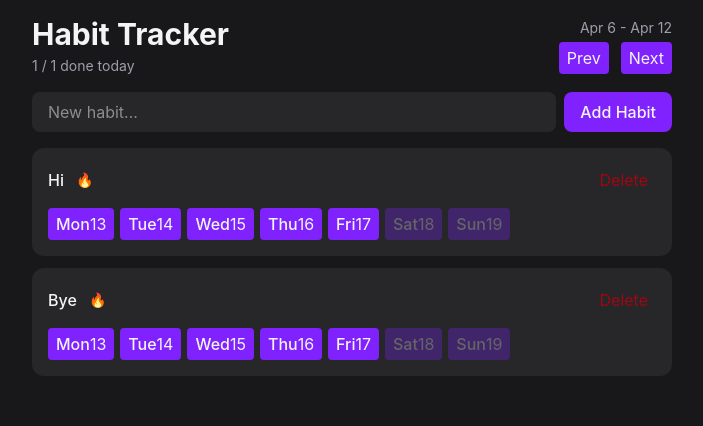
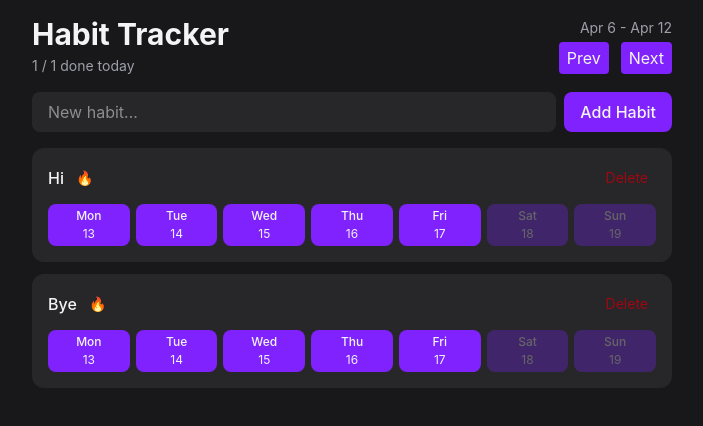
Before and after one commit to abhinav-nath/react-habit-tracker, a React (Vite) app: page / in a window 1280 px wide. Shown: the top 426 px of the page, without its empty margins (288-991 px from the left). Built offline with nearby package versions, Linux system fonts and the light colour scheme.

Commit message:
Finish the styling

```diff
--- a/src/components/HabitList.tsx
+++ b/src/components/HabitList.tsx
@@ -42,11 +42,17 @@
           <span className="font-medium">{habit.name}</span>
           <span className="text-sm text-amber-400">🔥</span>
         </div>
-        <Button variant="ghost-destructive">Delete</Button>
+        <Button variant="ghost-destructive" className="text-sm">
+          Delete
+        </Button>
       </div>
       <div className="flex gap-1.5">
         {visibleDates.map((date) => (
-          <Button key={date.toISOString()} disabled={isFuture(date)}>
+          <Button
+            className="flex flex-1 flex-col items-center gap-0.5 rounded-lg text-xs"
+            key={date.toISOString()}
+            disabled={isFuture(date)}
+          >
             <span className="font-medium">{format(date, "EEE")}</span>
             <span>{format(date, "d")}</span>
           </Button>
```
